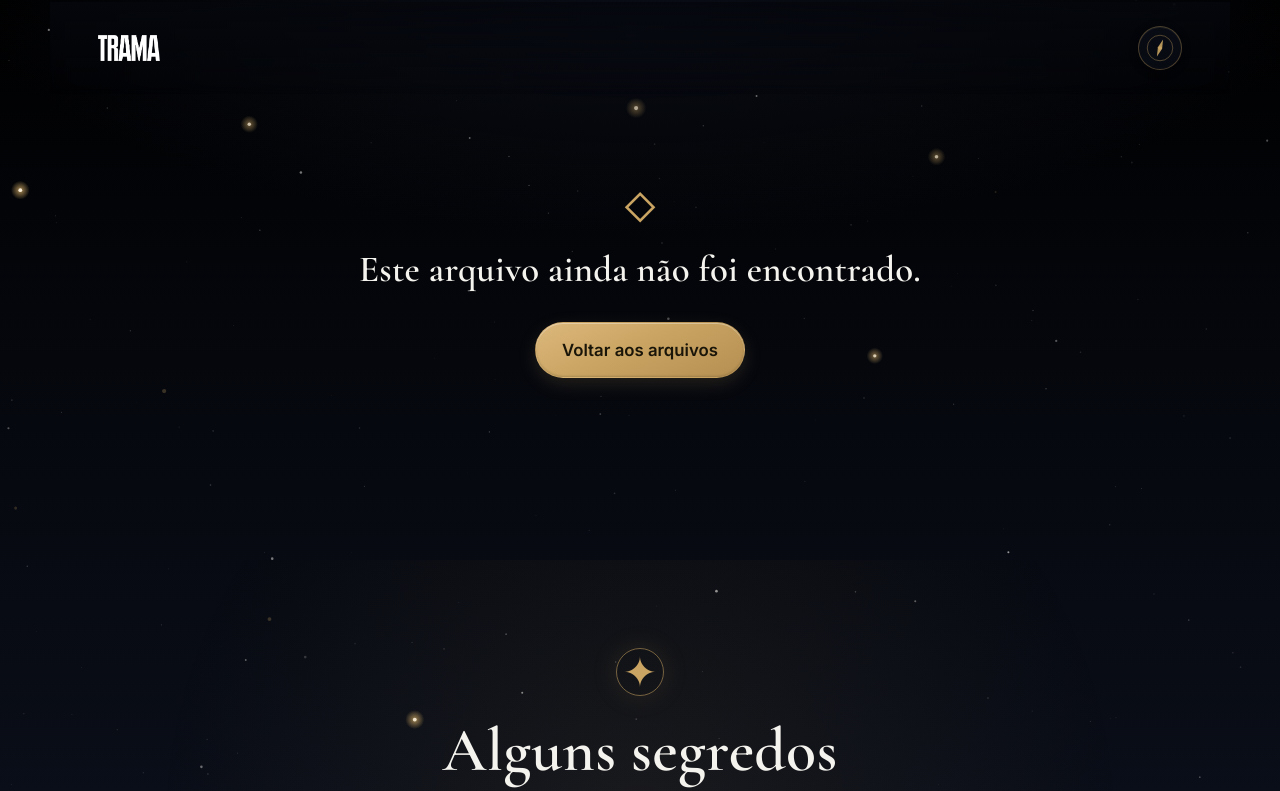
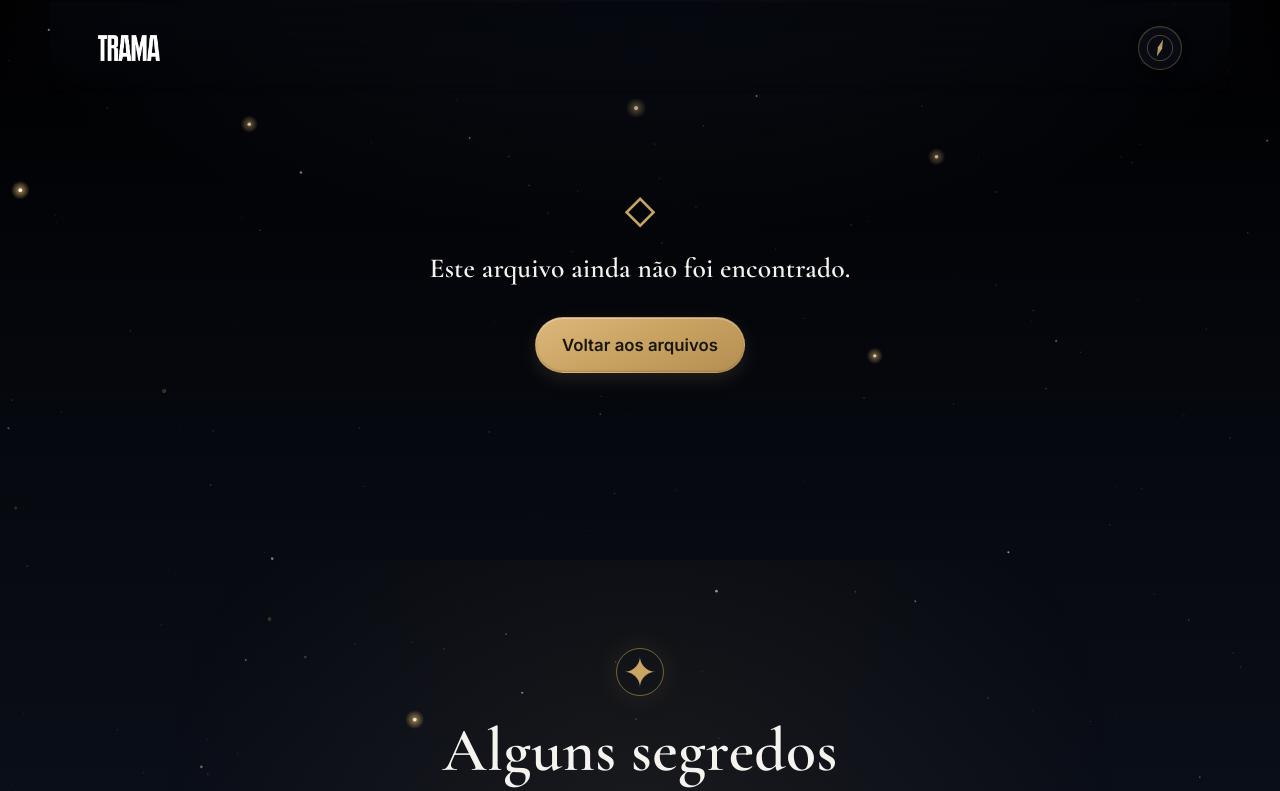
Before and after one commit to thadeucupello/cosmere-trama, a React (Vite) app in the folder cosmere/: page /arquivos/1 in a window 1280 px wide. Shown: the top 791 px of the page. Built offline with nearby package versions, Linux system fonts and the light colour scheme.

Commit message:
Ajusta estrutura semântica dos arquivos

```diff
--- a/cosmere/src/sections/ArticlePage.tsx
+++ b/cosmere/src/sections/ArticlePage.tsx
@@ -10,13 +10,13 @@ export default function ArticlePage() {
   const article = getArticle(slug);
   usePageMeta(article ? `${article.title} | Arquivos da Cosmere` : 'Arquivo não encontrado | A Cosmere', article?.excerpt);
 
-  if (!article) return <main id="main-content" className="section archive-not-found"><div className="container"><span>◇</span><h1>Este arquivo ainda não foi encontrado.</h1><Link className="btn btn-primary" to="/arquivos">Voltar aos arquivos</Link></div></main>;
+  if (!article) return <section className="section archive-not-found"><div className="container"><span>◇</span><h1>Este arquivo ainda não foi encontrado.</h1><Link className="btn btn-primary" to="/arquivos">Voltar aos arquivos</Link></div></section>;
 
   const relatedBooks = article.relatedBookIds.map((id) => books.find((book) => book.id === id)).filter((book): book is NonNullable<typeof book> => Boolean(book));
   const relatedArticles = articles.filter((item) => item.slug !== article.slug).slice(0, 2);
 
   return (
-    <main id="main-content" className="article-page">
+    <div className="article-page">
       <header className="article-header section"><div className="container article-header__inner">
         <Link className="back-to-map" to="/arquivos">← Todos os arquivos</Link>
         <p className="eyebrow">{article.eyebrow}</p><h1>{article.title}</h1><p className="article-header__dek">{article.excerpt}</p>
@@ -35,6 +35,6 @@ export default function ArticlePage() {
 
       <section className="section article-books"><div className="container"><p className="eyebrow">Continue a leitura</p><h2>Livros relacionados</h2><div className="book-grid">{relatedBooks.map((book) => <BookCard key={book.id} book={book} />)}</div></div></section>
       <section className="section article-related"><div className="container"><p className="eyebrow">Outros arquivos</p><h2>Há mais mundos no mapa</h2><div className="archive-grid">{relatedArticles.map((item) => <ArticleCard key={item.slug} article={item} />)}</div></div></section>
-    </main>
+    </div>
   );
 }
--- a/cosmere/src/sections/ContentHub.tsx
+++ b/cosmere/src/sections/ContentHub.tsx
@@ -17,7 +17,7 @@ export default function ContentHub() {
   }, [category, query]);
 
   return (
-    <main id="main-content" className="archive-hub">
+    <div className="archive-hub">
       <section className="archive-hero section">
         <div className="container archive-hero__inner">
           <div><p className="eyebrow">Leituras para atravessar mundos</p><h1>Arquivos da Cosmere</h1><p>Guias, contextos e caminhos de leitura para quem acaba de chegar e para quem já começou a enxergar as conexões.</p></div>
@@ -33,6 +33,6 @@ export default function ContentHub() {
         <p className="archive-results" aria-live="polite">{filtered.length} {filtered.length === 1 ? 'arquivo encontrado' : 'arquivos encontrados'}</p>
         {filtered.length ? <div className="archive-grid">{filtered.map((article) => <ArticleCard key={article.slug} article={article} />)}</div> : <div className="archive-empty"><span>◇</span><h3>Nenhum arquivo encontrado</h3><p>Tente outro termo ou volte para todos os assuntos.</p></div>}
       </div></section>
-    </main>
+    </div>
   );
 }
```
